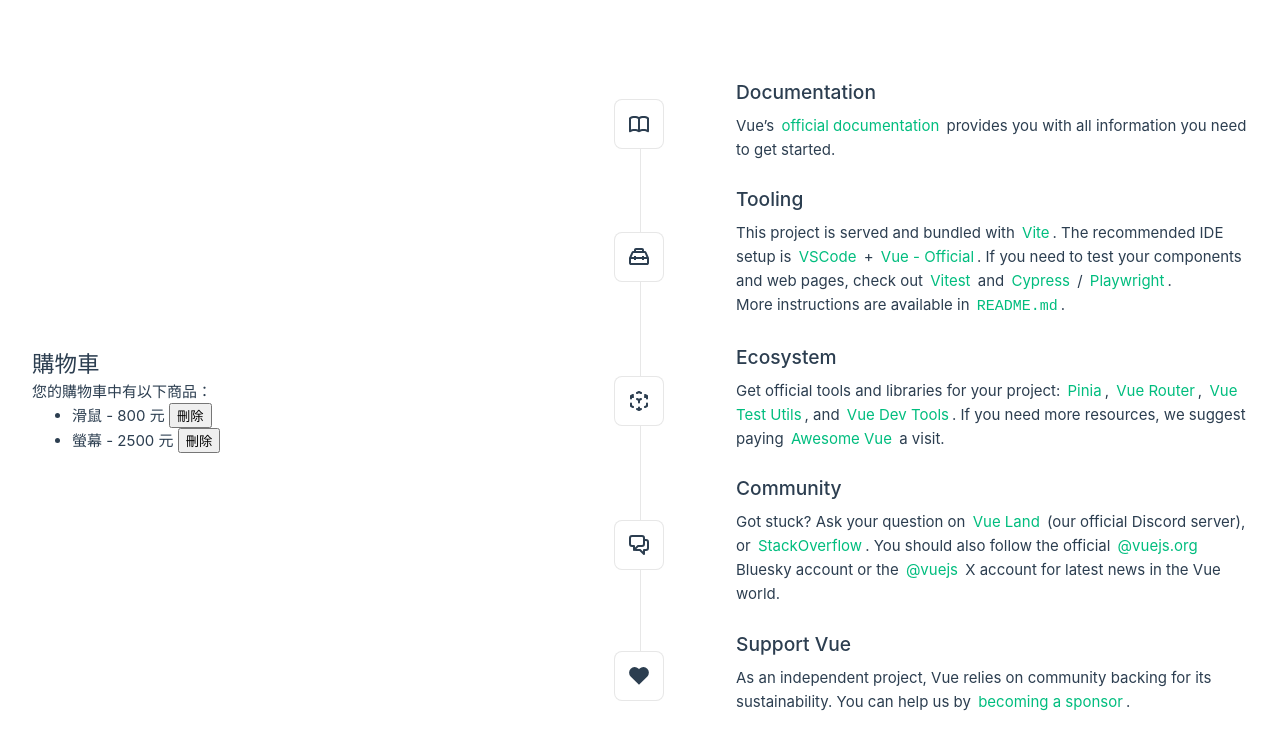
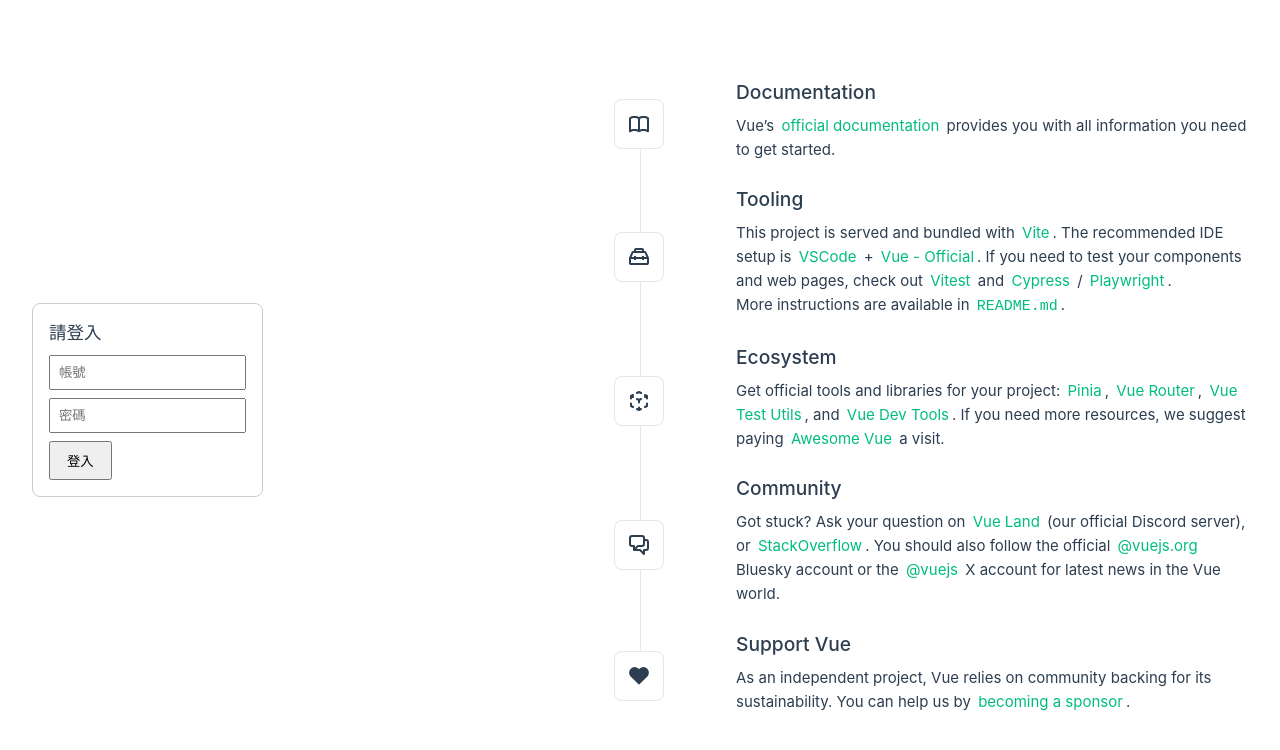
Before and after one commit to Chun5102/testproject, a Vue app: page / in a window 1280 px wide. Shown: the top 750 px of the page. Built offline with nearby package versions, Linux system fonts and the light colour scheme.

Commit message:
ConditionalRendering.vue

```diff
--- a/src/App.vue
+++ b/src/App.vue
@@ -11,6 +11,7 @@
 import VbindStyle from './components/VbindStyle.vue'
 import VbindClass from './components/VbindClass.vue'
 import VifDemo from './components/VifDemo.vue'
+import ConditionalRendering from './components/ConditionalRendering.vue'
 </script>
 
 <template>
@@ -28,7 +29,8 @@
       <!-- <TermsAgreement /> -->
       <!-- <VbindStyle /> -->
       <!-- <VbindClass /> -->
-      <VifDemo />
+      <!-- <VifDemo /> -->
+      <ConditionalRendering />
     </div>
   </header>
 
--- /dev/null
+++ b/src/components/ConditionalRendering.vue
@@ -0,0 +1,105 @@
+<script setup>
+import { ref, reactive } from 'vue'
+
+const users = reactive([
+  {
+    username: 'admin',
+    password: '123',
+    role: 'admin',
+  },
+  {
+    username: 'Jerry',
+    password: '456',
+    role: 'user',
+  },
+  {
+    username: 'guest',
+    password: '789',
+    role: 'guest',
+  },
+])
+
+const isLoggedIn = ref(false)
+const username = ref('')
+const password = ref('')
+const errorMsg = ref('')
+const role = ref('')
+
+const login = () => {
+  const findUser = users.find((user) => {
+    return user.username === username.value && user.password === password.value
+  })
+  if (findUser) {
+    isLoggedIn.value = true
+    username.value = findUser.username
+    role.value = findUser.role
+    errorMsg.value = ''
+  } else {
+    username.value = ''
+    password.value = ''
+    errorMsg.value = '登入錯誤'
+  }
+}
+
+const logout = () => {
+  isLoggedIn.value = false
+  username.value = ''
+  password.value = ''
+  role.value = ''
+  errorMsg.value = ''
+}
+</script>
+
+<template>
+  <div class="container">
+    <!-- 顯示登入表單 -->
+    <div v-if="!isLoggedIn">
+      <h3>請登入</h3>
+      <input v-model="username" placeholder="帳號" />
+      <input v-model="password" type="password" placeholder="密碼" />
+      <button @click="login">登入</button>
+      <p v-if="errorMsg" class="error">{{ errorMsg }}</p>
+    </div>
+
+    <!-- 登入後顯示身份內容 -->
+    <div v-else>
+      <div v-if="role === 'admin'">
+        <h2>👑 歡迎管理員 {{ username }}</h2>
+        <p>這是管理後台畫面。</p>
+      </div>
+
+      <div v-else-if="role === 'user'">
+        <h2>👤 歡迎會員 {{ username }}</h2>
+        <p>這是會員專區。</p>
+      </div>
+
+      <div v-else>
+        <p>身份不明，請聯絡客服。</p>
+      </div>
+
+      <button @click="logout">登出</button>
+    </div>
+  </div>
+</template>
+
+<style scoped>
+.container {
+  max-width: 400px;
+  margin: 2rem auto;
+  padding: 1rem;
+  border: 1px solid #ccc;
+  border-radius: 8px;
+}
+input {
+  display: block;
+  width: 100%;
+  margin: 0.5rem 0;
+  padding: 0.5rem;
+}
+button {
+  padding: 0.5rem 1rem;
+}
+.error {
+  color: red;
+}
+</style>
```
